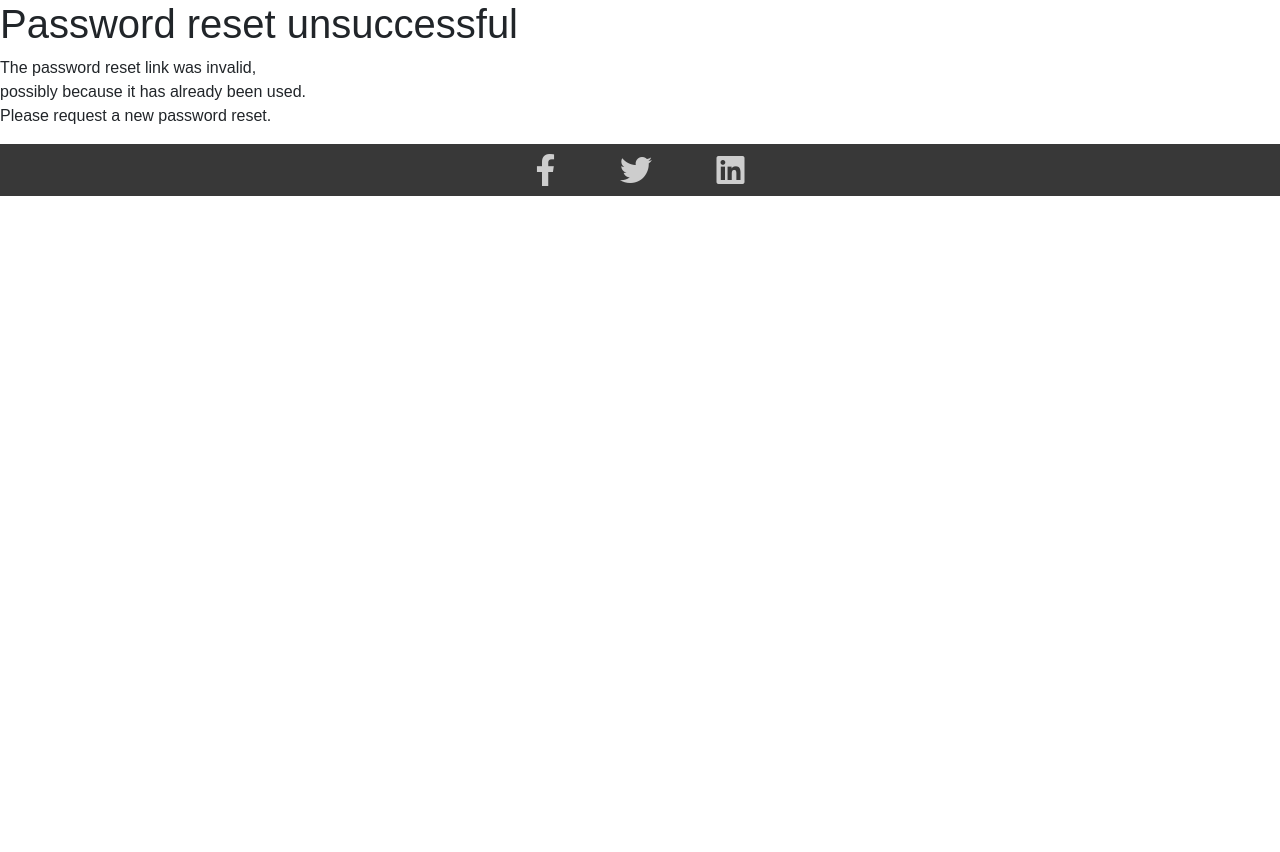
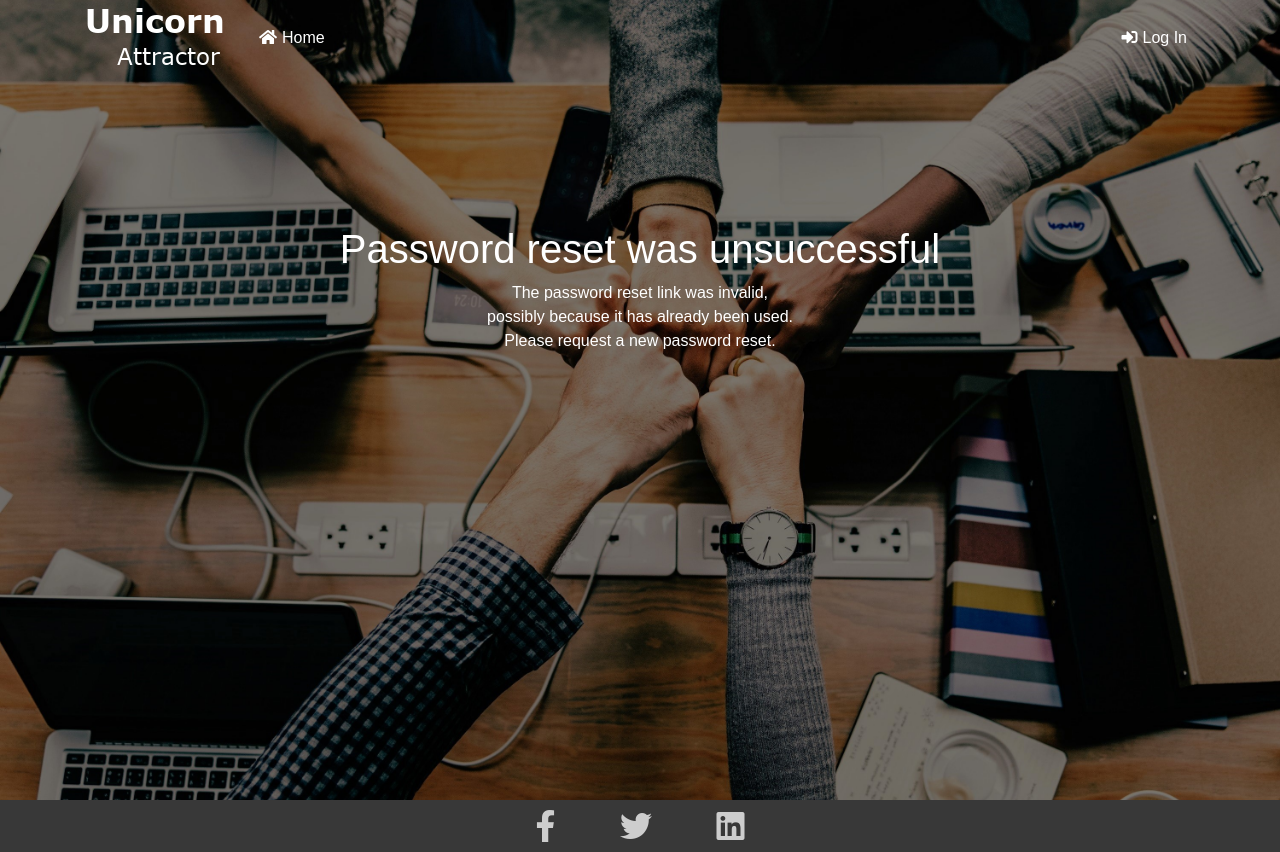
Before and after one commit to krivanpeter/the-issue-tracker, a Django app: a page that uses templates/base.html in a window 1280 px wide. Before the commit the page ends 196 px from the top, so only its background shows below. Run offline with Django 3.2, Linux system fonts and the light colour scheme; some libraries are stand-ins or nearby versions.

Commit message:
password_reset_confirmation.html style changed

```diff
--- a/accounts/templates/index.html
+++ b/accounts/templates/index.html
@@ -86,7 +86,6 @@
         <p class="text-muted"><small class="white-text">We promise never to share, trade, sell, deliver, reveal, publicize, or market your email address in any way, shape, or form.</small></p>
     </div>
 </section>
-</div>
 {% endblock %} {% block footer %}
 <section class="who-are-we">
     <div class="container">
@@ -266,5 +265,6 @@
             </div>
         </div>
     </div>
-</div>-->
+</div>
+<script src="{% static 'js/class_swapper.js'%}"></script>
 {% endblock %}
--- /dev/null
+++ b/static/css/password-resets.css
@@ -0,0 +1,11 @@
+.jumbotron-fluid {
+    position: relative;
+    padding-top: 0;
+    width: 100%;
+    height: 100vh;
+}
+
+.navbar-container {
+    padding-bottom: 150px;
+    margin: 0;
+}
--- a/static/js/password_reset.js
+++ b/static/js/password_reset.js
@@ -10,8 +10,10 @@ $.ajaxSetup({
 
 $('.forgottenpassform').on('submit', function(event) {
     var email = $('.forgottenpassform').children('#id_email').val();
+    var reset_password = 'reset_password';
     $.ajax({
         data: {
+            'reset_password': reset_password,
             'email': email,
             csrftoken: csrftoken
         },
--- a/templates/base.html
+++ b/templates/base.html
@@ -33,7 +33,6 @@
 <script src="https://code.jquery.com/jquery-3.3.1.js" integrity="sha256-2Kok7MbOyxpgUVvAk/HJ2jigOSYS2auK4Pfzbm7uH60=" crossorigin="anonymous"></script>
 <script src="https://cdnjs.cloudflare.com/ajax/libs/popper.js/1.14.7/umd/popper.min.js" integrity="sha384-UO2eT0CpHqdSJQ6hJty5KVphtPhzWj9WO1clHTMGa3JDZwrnQq4sF86dIHNDz0W1" crossorigin="anonymous"></script>
 <script src="https://stackpath.bootstrapcdn.com/bootstrap/4.3.1/js/bootstrap.min.js" integrity="sha384-JjSmVgyd0p3pXB1rRibZUAYoIIy6OrQ6VrjIEaFf/nJGzIxFDsf4x0xIM+B07jRM" crossorigin="anonymous"></script>
-<script src="{% static 'js/class_swapper.js'%}"></script>
 <script src="{% static 'js/signUp.js'%}"></script>
 <script src="{% static 'js/signIn.js'%}"></script>
 <script src="{% static 'js/password_reset.js'%}"></script>
--- a/templates/registration/password_reset_confirm.html
+++ b/templates/registration/password_reset_confirm.html
@@ -1,4 +1,4 @@
-{% extends "base.html" %} {% load bootstrap_tags %} {% block content %} {% if validlink %}
+{% extends "base.html" %} {% load bootstrap_tags %} {% load static from staticfiles %} {% block content %} {% if validlink %}
 <!-------------SMALL SCREEN------------->
 <section class="jumbotron-fluid text-center white-text welcome-page-bg d-block d-md-none">
     <nav class="navbar-container">
@@ -51,7 +51,8 @@
     </form>
 </section>
 <!-------------MEDIUM SCREEN------------->
-<nav class="navbar-container sticky-top d-none d-md-block">
+<section class="jumbotron-fluid text-center white-text welcome-page-bg d-none d-md-block">
+    <nav class="navbar-container">
         <div class="navbar navbar-expand-md navbar-default navbar-dark">
             <div class="container">
                 <a class="navbar-brand logo" href="{% url 'index' %}"></a>
@@ -73,8 +74,6 @@
             </div>
         </div>
     </nav>
-<section class="jumbotron-container">
-    <div class="jumbotron-fluid text-center white-text welcome-page-bg d-none d-md-block">
     <h5>
             <p>
                 Please enter your new password twice.
@@ -101,11 +100,61 @@
                 </div>
             </fieldset>
         </form>
+</section>
+{% else %}
+<!-------------SMALL SCREEN------------->
+<section class="jumbotron-fluid text-center white-text welcome-page-bg d-block d-md-none">
+    <nav class="navbar-container">
+        <div class="navbar navbar-expand-md navbar-default navbar-dark">
+            <div class="container">
+                <a class="navbar-brand logo" href="{% url 'index' %}"></a>
+                <button class="navbar-toggler" type="button" data-toggle="collapse" data-target="#navbarToggler" aria-controls="navbarToggler" aria-expanded="false" aria-label="Toggle navigation">
+                    <span class="navbar-toggler-icon"></span>
+                </button>
+                <div class="collapse navbar-collapse" id="navbarToggler">
+                    <ul class="navbar-nav mr-auto mt-2 mt-lg-0">
+                        <li class="nav-item">
+                            <a class="nav-link" href="{% url 'index' %}"><i class="fas fa-home"></i>Home</a>
+                        </li>
+                    </ul>
+                    <ul class="navbar-nav navbar-right">
+                        <li class="nav-item">
+                            <a type="button" class="nav-link" href="{% url 'login_from_password_change' %}"><i class="fas fa-sign-in-alt"></i>Log In</a>
+                        </li>
+                    </ul>
                 </div>
+            </div>
+        </div>
+    </nav>
+    <h1>Password reset was unsuccessful</h1>
+    <p>The password reset link was invalid, <br /> possibly because it has already been used. <br /> Please request a new password reset.</p>
 </section>
+<!-------------MEDIUM SCREEN------------->
+<section class="jumbotron-fluid text-center white-text welcome-page-bg d-none d-md-block">
+    <nav class="navbar-container">
+        <div class="navbar navbar-expand-md navbar-default navbar-dark">
+            <div class="container">
+                <a class="navbar-brand logo" href="{% url 'index' %}"></a>
+                <button class="navbar-toggler" type="button" data-toggle="collapse" data-target="#navbarToggler" aria-controls="navbarToggler" aria-expanded="false" aria-label="Toggle navigation">
+                    <span class="navbar-toggler-icon"></span>
+                </button>
+                <div class="collapse navbar-collapse" id="navbarToggler">
+                    <ul class="navbar-nav mr-auto mt-2 mt-lg-0">
+                        <li class="nav-item">
+                            <a class="nav-link" href="{% url 'index' %}"><i class="fas fa-home"></i>Home</a>
+                        </li>
+                    </ul>
+                    <ul class="navbar-nav navbar-right">
+                        <li class="nav-item">
+                            <a type="button" class="nav-link" href="{% url 'login_from_password_change' %}"><i class="fas fa-sign-in-alt"></i>Log In</a>
+                        </li>
+                    </ul>
                 </div>
-
-{% else %}
-<h1>Password reset unsuccessful</h1>
+            </div>
+        </div>
+    </nav>
+    <h1>Password reset was unsuccessful</h1>
     <p>The password reset link was invalid, <br /> possibly because it has already been used. <br /> Please request a new password reset.</p>
-{% endif %} {% endblock %}
+</section>
+{% endif %}
+<link rel="stylesheet" href="{% static 'css/password-resets.css' %}"> {% endblock %}
```
Lines whose indentation alone changed are shown as unchanged.
